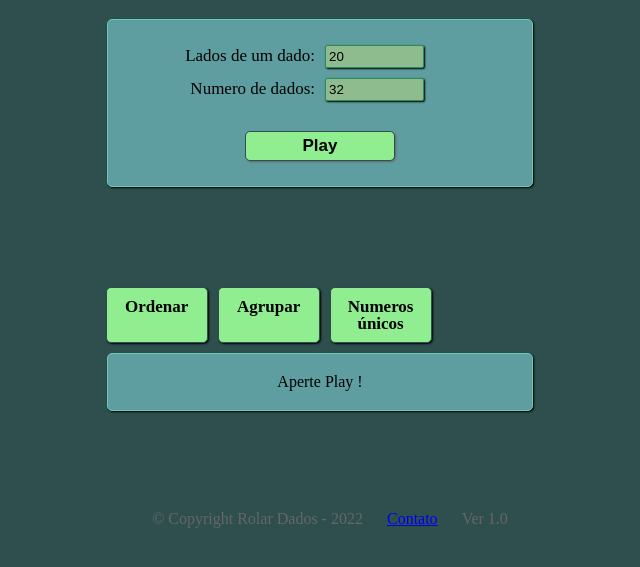
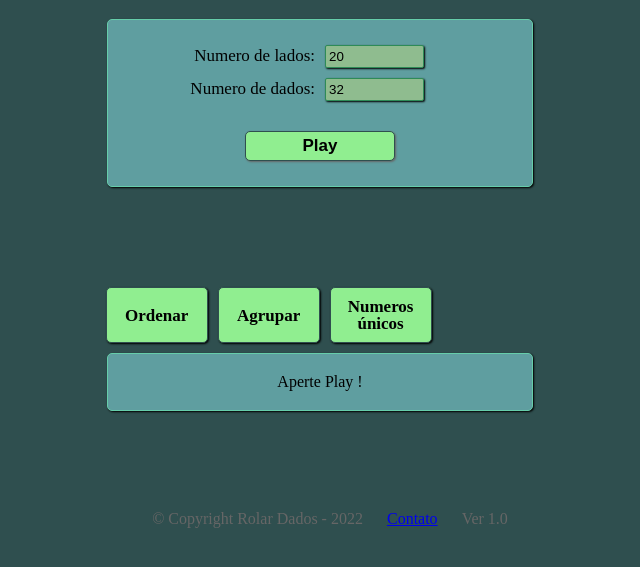
Before and after one commit to FabriNeves/rolarDados, a plain HTML site: page index.html in a window 1280 px wide. Shown: the part 113-680 px from the top of the page, without its empty margins (320-960 px from the left). Drawn offline with Linux system fonts and the light colour scheme.

Commit message:
Alteraçoes de estilo e funcionalidades

```diff
--- a/css/style.css
+++ b/css/style.css
@@ -121,6 +121,9 @@ form .play {
 }
 
 .botoesNav2{
+    display: flex;
+    justify-content: center;
+    align-items: center;
     font-size: 17px;
     font-weight: bold;
     text-align: center;
--- a/index.html
+++ b/index.html
@@ -33,7 +33,7 @@
                 <table>
                     <tr>
                         <td>
-                            <label for="ladosDado">Lados de um dado:</label>
+                            <label for="ladosDado">Numero de lados:</label>
                         </td>
                         <td class="input">
                             <input class="input-entrada" type="number" id="ladosDado" name="ladosDado" min="1" max="100"
```
